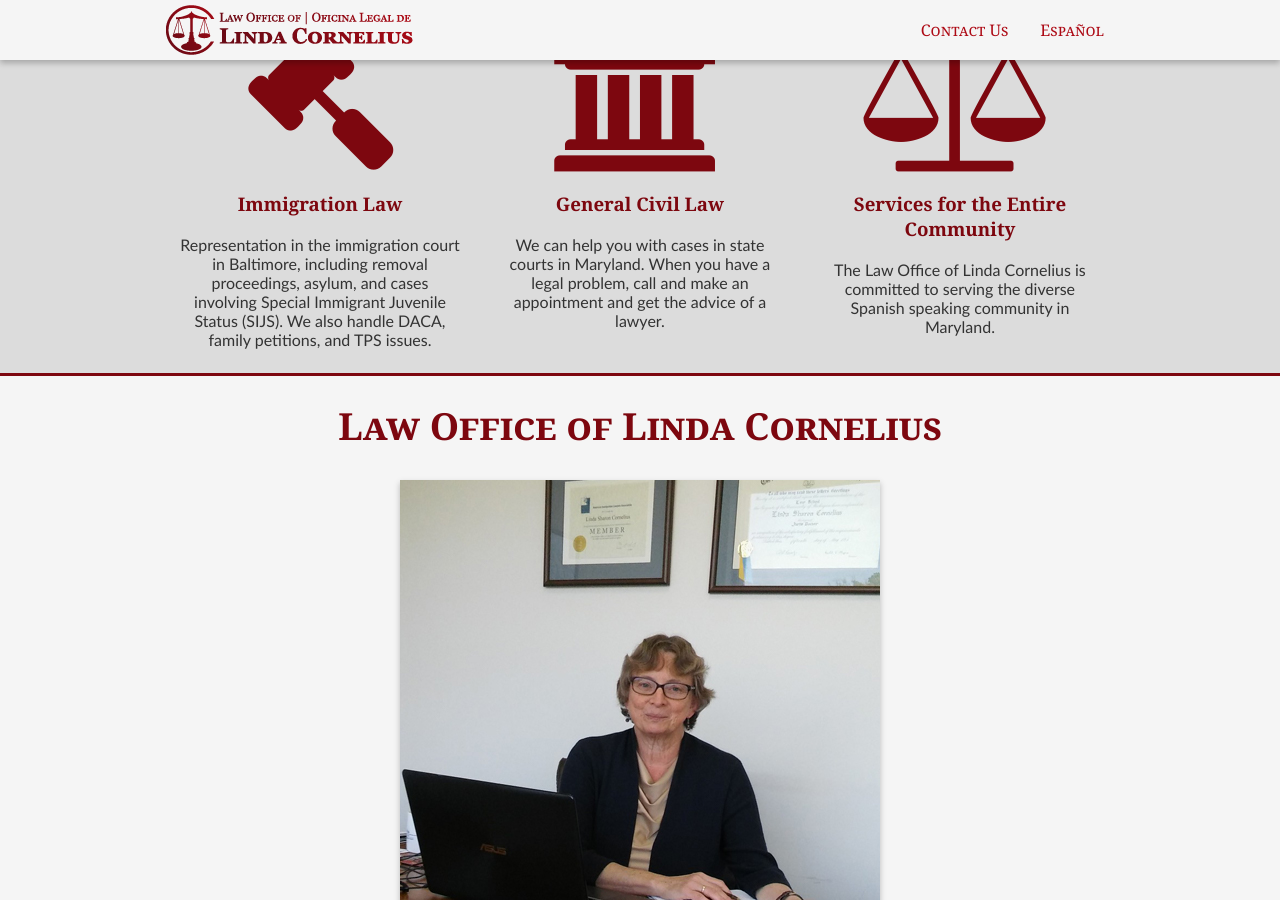
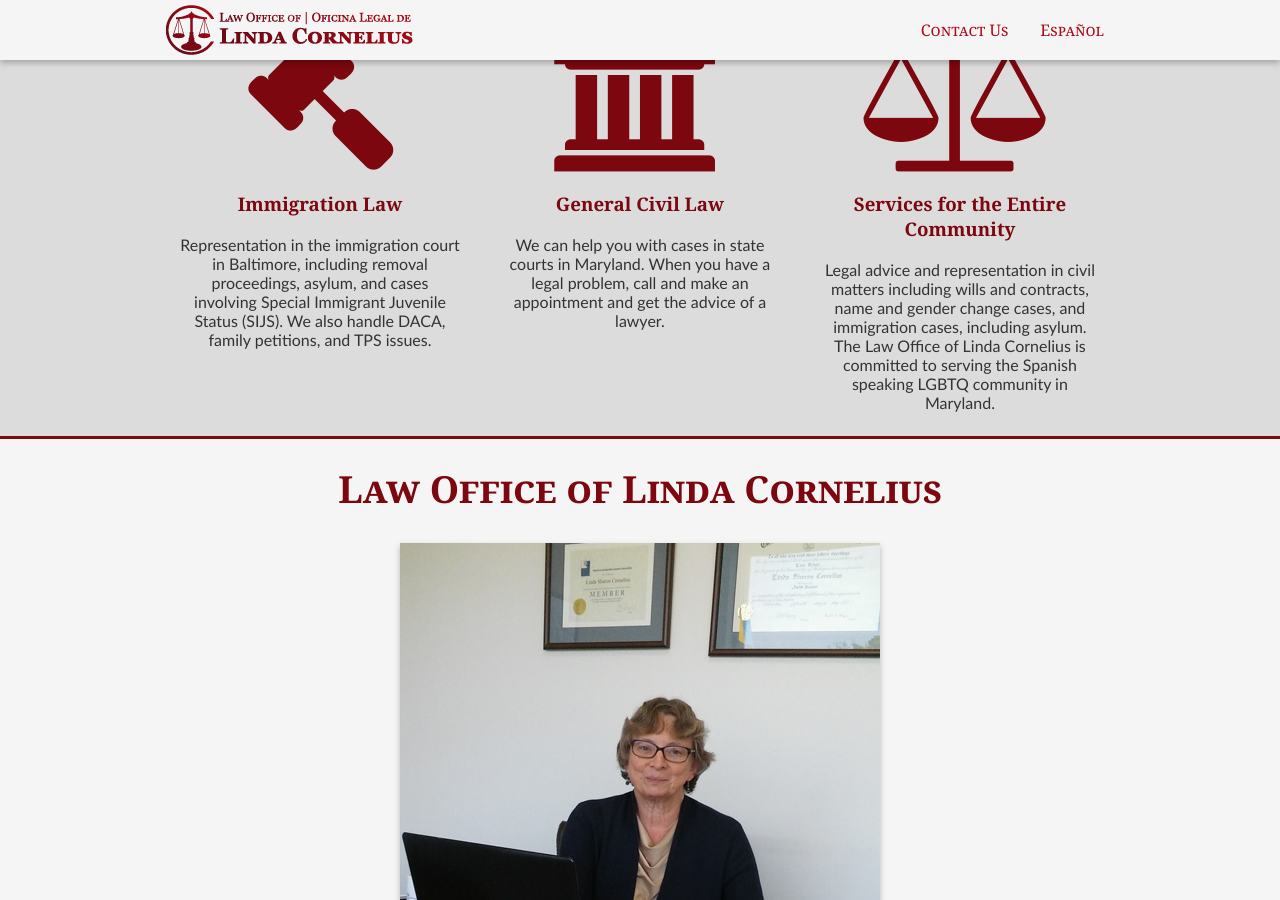
Before and after one commit to edamtoft/cornelius.legal.site, a Jekyll site: the page built from index.markdown, in a window 1280 px wide and 900 px high, scrolled down 765 px. Built offline with Jekyll 4.4.1, drawn with Linux system fonts in a browser that asks for light colours; nearby versions of some CDN libraries.

Commit message:
Updated '_practice/services.markdown' via CloudCannon

```diff
--- a/_practice/services.markdown
+++ b/_practice/services.markdown
@@ -2,28 +2,23 @@
 title: Services for the Entire Community
 identifier: community
 layout: contact
-description_text: |-
-  The Law Office of Linda Cornelius is committed to serving the diverse Spanish
-  speaking community in Maryland.
+description_text: 'Legal advice and representation in civil matters including wills and contracts, name and gender change cases, and immigration cases, including asylum. The Law Office of Linda Cornelius is committed to serving the Spanish speaking LGBTQ community in Maryland.'
 language: english
 icon: balance-scale
-banner_image: "/assets/books.jpg"
+banner_image: /assets/books.jpg
 sitemap: true
 order: 3
 ---
 
-&nbsp; &nbsp; &nbsp; &nbsp; &nbsp; &nbsp; &nbsp; &nbsp; &nbsp; &nbsp;
 
-&nbsp;
+\*     \*    \*
 
-&nbsp; &nbsp; &nbsp; &nbsp; &nbsp; &nbsp; &nbsp; &nbsp; &nbsp; &nbsp; &nbsp; &nbsp; &nbsp; &nbsp; &nbsp; &nbsp; &nbsp; &nbsp; &nbsp; &nbsp; &nbsp; &nbsp; &nbsp; &nbsp; &nbsp; &nbsp; &nbsp; &nbsp; &nbsp; &nbsp; &nbsp; &nbsp; \* &nbsp; &nbsp; \* &nbsp; &nbsp;\*
+We offer our services in Spanish and English.  We know that it is important that you fully understand all aspects of your case.  We will explain legal language in clear terms.  Our team has the experience and knowledge to explain the details of your case.
 
-We offer our services in Spanish and English. &nbsp;We know that it is important that you fully understand all aspects of your case. &nbsp;We will explain legal language in clear terms. &nbsp;Our team has the experience and knowledge to explain the details of your case.&nbsp;
+                                                          \*     \*    \*
 
-&nbsp; &nbsp; &nbsp; &nbsp; &nbsp; &nbsp; &nbsp; &nbsp; &nbsp; &nbsp; &nbsp; &nbsp; &nbsp; &nbsp; &nbsp; &nbsp; &nbsp; &nbsp; &nbsp; &nbsp; &nbsp; &nbsp; &nbsp; &nbsp; &nbsp; &nbsp; &nbsp; &nbsp; &nbsp; \* &nbsp; &nbsp; \* &nbsp; &nbsp;\*
+We know that legal services are a major expense for many families. We accept payment over time, and  in most cases we can tell you at the first appointment what your cost for representation will be.
 
-We know that legal services are a major expense for many families. We accept payment over time, and &nbsp;in most cases we can tell you at the first appointment what your cost for representation will be.
+                                                              \*    \*    \*
 
-&nbsp; &nbsp; &nbsp; &nbsp; &nbsp; &nbsp; &nbsp; &nbsp; &nbsp; &nbsp; &nbsp; &nbsp; &nbsp; &nbsp; &nbsp; &nbsp; &nbsp; &nbsp; &nbsp; &nbsp; &nbsp; &nbsp; &nbsp; &nbsp; &nbsp; &nbsp; &nbsp; &nbsp; &nbsp; &nbsp; &nbsp; \* &nbsp; &nbsp;\* &nbsp; &nbsp;\*
-
-&nbsp; &nbsp; &nbsp; &nbsp; &nbsp; &nbsp; &nbsp; &nbsp; &nbsp; &nbsp; &nbsp; &nbsp;The Law Office of Linda Cornelius is committed to providing legal services to the diverse Spanish speaking communities in Maryland.
+                       The Law Office of Linda Cornelius is committed to providing legal services to the diverse Spanish speaking communities in Maryland.
```
